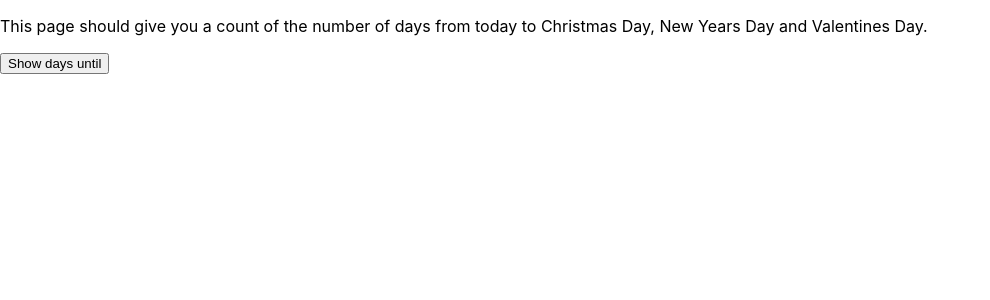
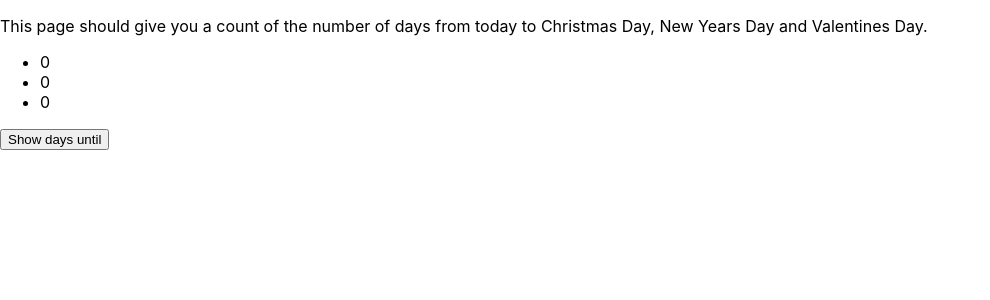
Before and after one commit to imypullan/react-days-until, a React (Create React App) app: page / in a window 1280 px wide. Shown: the top 300 px of the page, without its empty margins (0-990 px from the left). Built offline with nearby package versions, Linux system fonts and the light colour scheme.

Commit message:
displayElement now a class

```diff
--- a/src/Components/Parent/DisplayElement/index.js
+++ b/src/Components/Parent/DisplayElement/index.js
@@ -4,12 +4,28 @@ class DisplayElement extends React.Component {
 
     constructor(props) {
         super(props)
+        this.state = {
+            dates: this.props.dates
+        }
+    }
+
+    componentDidUpdate(prevProps) {
+        if (this.props.dates !== prevProps.dates) {
+            this.setState({
+                dates: this.props.dates
+            })
+        }
     }
 
     render() {
         return (
             <div>
                 <ul>
+                    {this.state.dates.map(date=>(
+                        <li>
+                            {date.daysUntil}
+                        </li>
+                    ))}
                 </ul>
             </div>
         )
```
